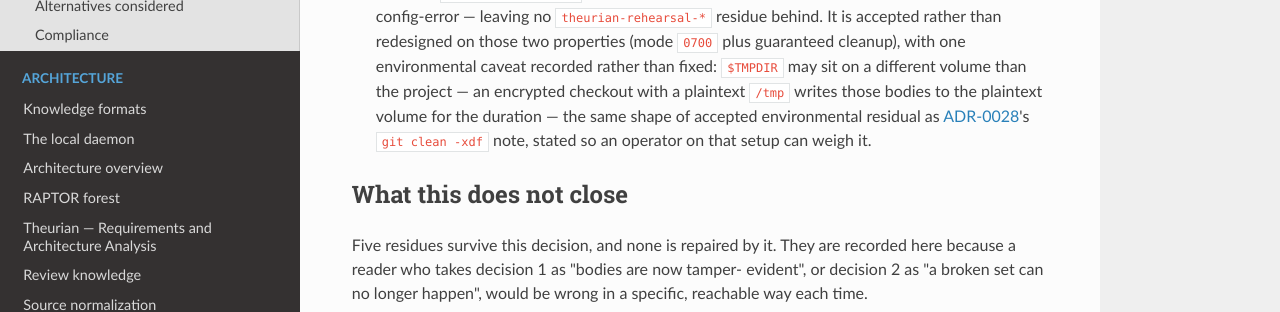
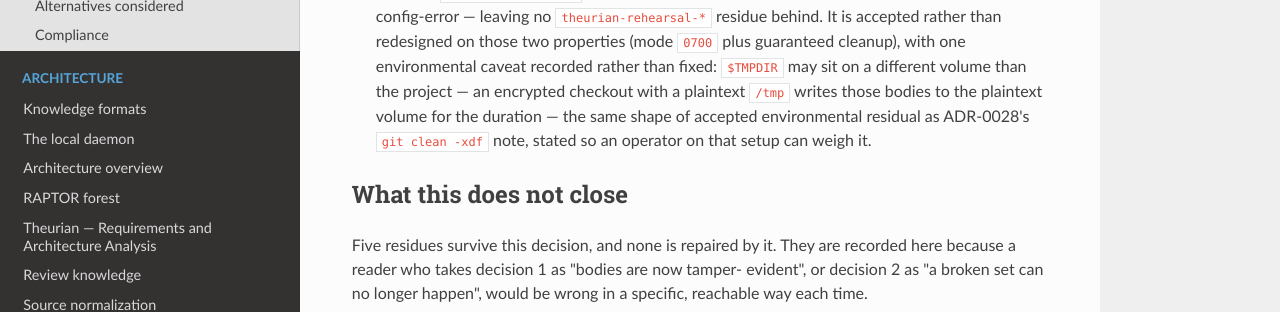
Before and after one commit to theurian/theurian, an MkDocs documentation site: the page built from docs/adr/0027-accept-validates-before-it-moves.md, in a window 1280 px wide and 900 px high, scrolled down 10516 px. Shown: the part 176-488 px from the top of the window. Built offline with MkDocs 1.6.1, drawn with Linux system fonts in a browser that asks for light colours; some of the changed lines change nothing that is shown.

Commit message:
docs(adr): de-link ADR-0027's ADR-0028 cross-reference
ADR-0028 is introduced on the stacked feat/m7-draft-visibility branch, so on
this contract-only branch the markdown link would be a broken relative link the
CI "Documentation links" job (shared.yml) exits 1 on. Plain-text "ADR-0028"
keeps the sentence's meaning and passes the checker; the stacked branch restores
the link once ADR-0028 exists.

Signed-off-by: Takehide Uchida <utchy007@gmail.com>

```diff
--- a/docs/adr/0027-accept-validates-before-it-moves.md
+++ b/docs/adr/0027-accept-validates-before-it-moves.md
@@ -521,7 +521,7 @@ commit updates it rather than silencing it.
   one environmental caveat recorded rather than fixed: `$TMPDIR` may sit on a
   different volume than the project — an encrypted checkout with a plaintext
   `/tmp` writes those bodies to the plaintext volume for the duration — the same
-  shape of accepted environmental residual as [ADR-0028](0028-a-local-proposal-is-a-different-directory.md)'s
+  shape of accepted environmental residual as ADR-0028's
   `git clean -xdf` note, stated so an operator on that setup can weigh it.
 
 ## What this does not close
```
